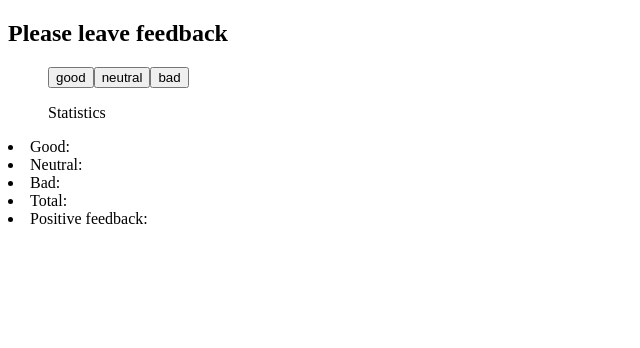
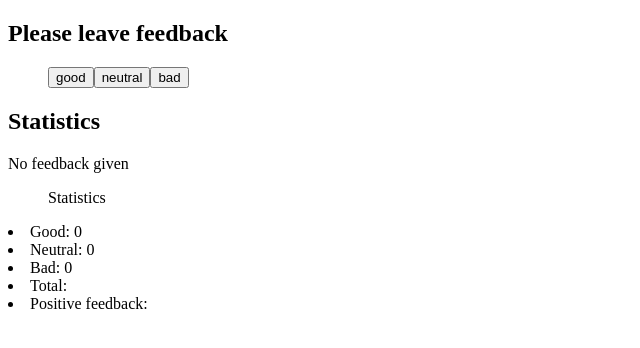
Before and after one commit to Denis-us/goit-react-hw-02-feedback, a React (Create React App) app: page / in a window 1280 px wide. Shown: the top 348 px of the page, without its empty margins (0-640 px from the left). Built offline with nearby package versions, Linux system fonts and the light colour scheme.

Commit message:
работаю над методом суммы

```diff
--- a/src/App.js
+++ b/src/App.js
@@ -2,6 +2,7 @@ import React, { Component } from "react";
 import Statistics from "./components/Statistics";
 import Section from "./components/Section";
 import FeedbackOptions from "./components/FeedbackOptions";
+import Notification from "./components/Notification";
 
 class App extends Component {
   state = {
@@ -10,32 +11,14 @@ class App extends Component {
     bad: 0,
   };
 
-  onLeaveFeedback = () => {
-    this.setState((prevState) => {
-      return {
-        option: prevState.option + 1,
-      };
-    });
+  onLeaveFeedback = (option) => {
+    this.setState((prevState) => ({
+      [option]: prevState[option] + 1,
+    }));
   };
 
-  // neutralFeedback = () => {
-  //   this.setState((prevState) => {
-  //     return {
-  //       neutral: prevState.neutral + 1,
-  //     };
-  //   });
-  // };
-
-  // badFeedback = () => {
-  //   this.setState((prevState) => {
-  //     return {
-  //       bad: prevState.bad + 1,
-  //     };
-  //   });
-  // };
-
   countTotalFeedback = () => {
-    return this.state.good + this.state.neutral + this.state.bad;
+    return this.state.reduce((sum, n) => sum + n.state), 0;
   };
 
   // countPositiveFeedbackPercentage() {
@@ -45,21 +28,22 @@ class App extends Component {
   render() {
     return (
       <>
-        <Section title={"Please leave feedback"}></Section>
-        {/* <button onClick={this.goodFeedback}>Good</button>
-          <button onClick={this.neutralFeedback}>Neutral</button>
-          <button onClick={this.badFeedback}>Bad</button> */}
+        <Section title={"Please leave feedback"}>
+          <FeedbackOptions
+            options={["good", "neutral", "bad"]}
+            onLeaveFeedback={this.onLeaveFeedback}
+          />
+        </Section>
 
-        <FeedbackOptions
-          options={["good", "neutral", "bad"]}
-          onLeaveFeedback={this.onLeaveFeedback}
-        ></FeedbackOptions>
-        {/* {/* <Section title={"Statistics"}></Section> */}
-        <Statistics>
-          good={this.state.good}
-          neutral={this.state.neutral}
-          bad={this.state.bad}
-        </Statistics>
+        <Section title={"Statistics"}>
+          <Notification message="No feedback given"></Notification>
+          <Statistics
+            good={this.state.good}
+            neutral={this.state.neutral}
+            bad={this.state.bad}
+            total={this.countTotalFeedback}
+          />
+        </Section>
 
         {/* // total={} positivePercentage={} */}
       </>
--- a/src/components/FeedbackOptions.js
+++ b/src/components/FeedbackOptions.js
@@ -4,7 +4,9 @@ const FeedbackOptions = ({ options, onLeaveFeedback }) => {
   return (
     <ul>
       {options.map((option) => (
-        <button onClick={onLeaveFeedback}>{option}</button>
+        <button key={option} onClick={() => onLeaveFeedback(option)}>
+          {option}
+        </button>
       ))}
     </ul>
   );
--- /dev/null
+++ b/src/components/Notification.js
@@ -0,0 +1,7 @@
+import React from "react";
+
+const Notification = ({ message }) => {
+  return <p>{message}</p>;
+};
+
+export default Notification;
--- a/src/components/Section.js
+++ b/src/components/Section.js
@@ -1,7 +1,12 @@
 import React from "react";
 
-const Section = ({ title }) => {
-  return <section>{title && <h2>{title}</h2>}</section>;
+const Section = ({ title, children }) => {
+  return (
+    <section>
+      {title && <h2>{title}</h2>}
+      {children}
+    </section>
+  );
 };
 
 export default Section;
--- a/src/components/Statistics.js
+++ b/src/components/Statistics.js
@@ -1,6 +1,6 @@
 import React from "react";
 
-const Statistics = ({ good, neutral, bad }) => {
+const Statistics = ({ good, neutral, bad, total }) => {
   return (
     <div>
       <ul>Statistics</ul>
@@ -9,7 +9,7 @@ const Statistics = ({ good, neutral, bad }) => {
       <li>Neutral: {neutral}</li>
       <li>Bad: {bad}</li>
 
-      <li>Total: {}</li>
+      <li>Total: {total}</li>
       <li>Positive feedback:</li>
     </div>
   );
```
